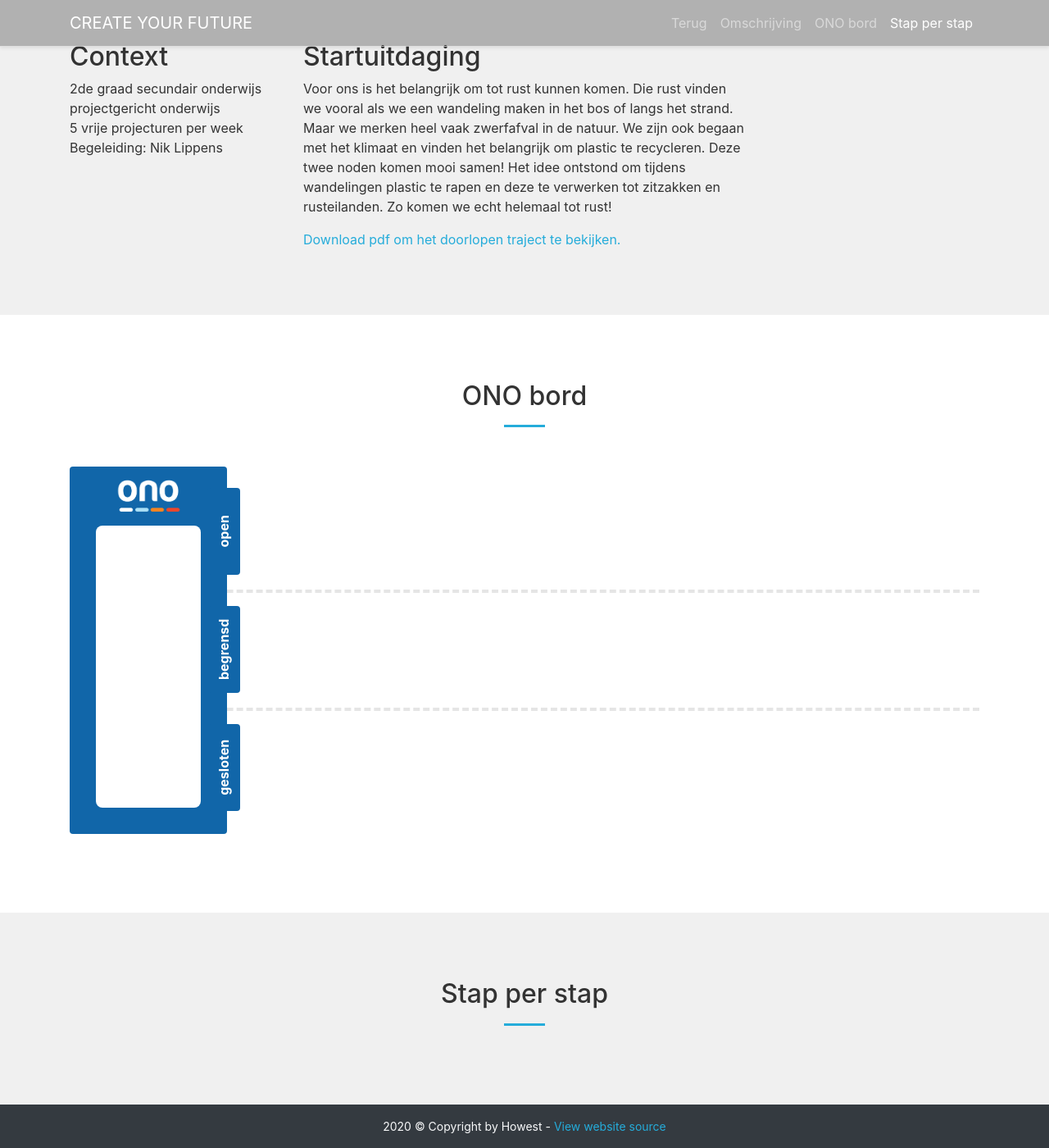
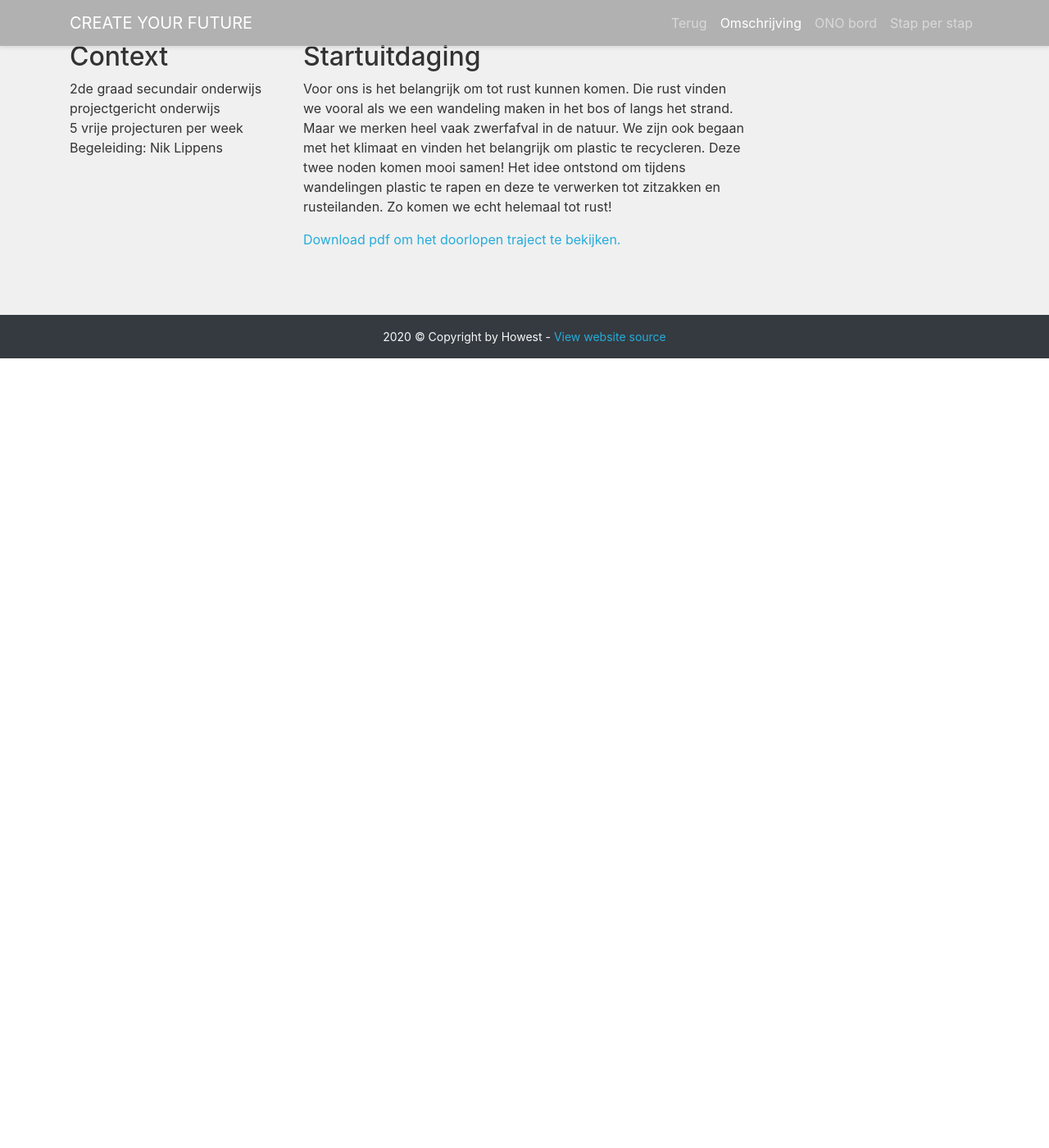
Before and after one commit to huysentruitw/create-your-future-website, a Jekyll site: the page built from docs/_trajecten/zitzakken.html, in a window 1280 px wide and 1400 px high, scrolled down 232 px. Shown: the whole window at 82% size. Built offline with Jekyll 4.4.1, drawn with Linux system fonts in a browser that asks for light colours; after the commit the page ends 900 px from its top, so only the background shows below that.

Commit message:
Remove empty ono-board + overview from 'zitzakken'

```diff
--- a/docs/_trajecten/zitzakken.html
+++ b/docs/_trajecten/zitzakken.html
@@ -43,26 +43,3 @@ navigation:
     </div>
   </div>
 </section>
-
-<section id="ono-bord">
-  <div class="container">
-    <div class="row">
-      <div class="col-lg-12 text-center">
-        <h2>ONO bord</h2>
-        <hr>
-        {% include ono-board.html %}
-    </div>
-  </div>
-</section>
-
-<section id="stap-per-stap" class="alternate">
-  <div class="container">
-    <div class="row">
-      <div class="col-lg-8 offset-lg-2 text-center">
-        <h2>Stap per stap</h2>
-        <hr>
-      </div>
-    </div>
-    {% include ono-step-by-step.html %}
-  </div>
-</section>
```
